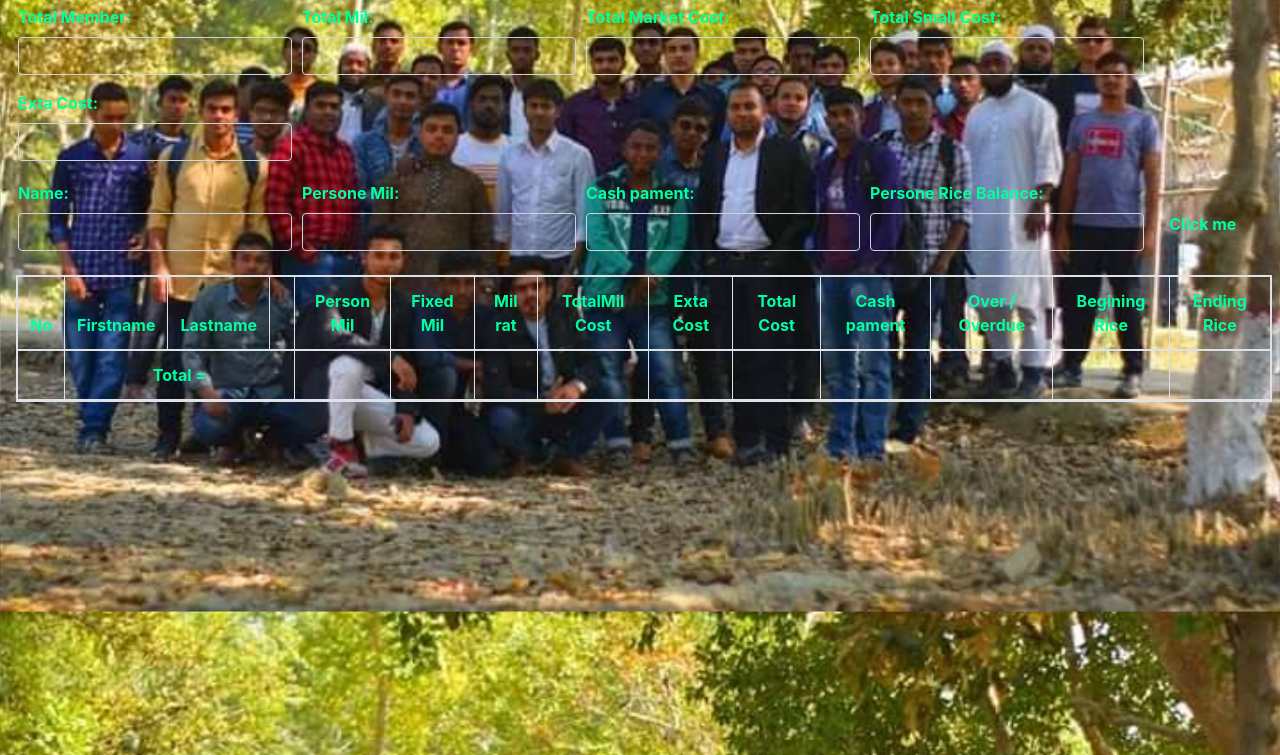
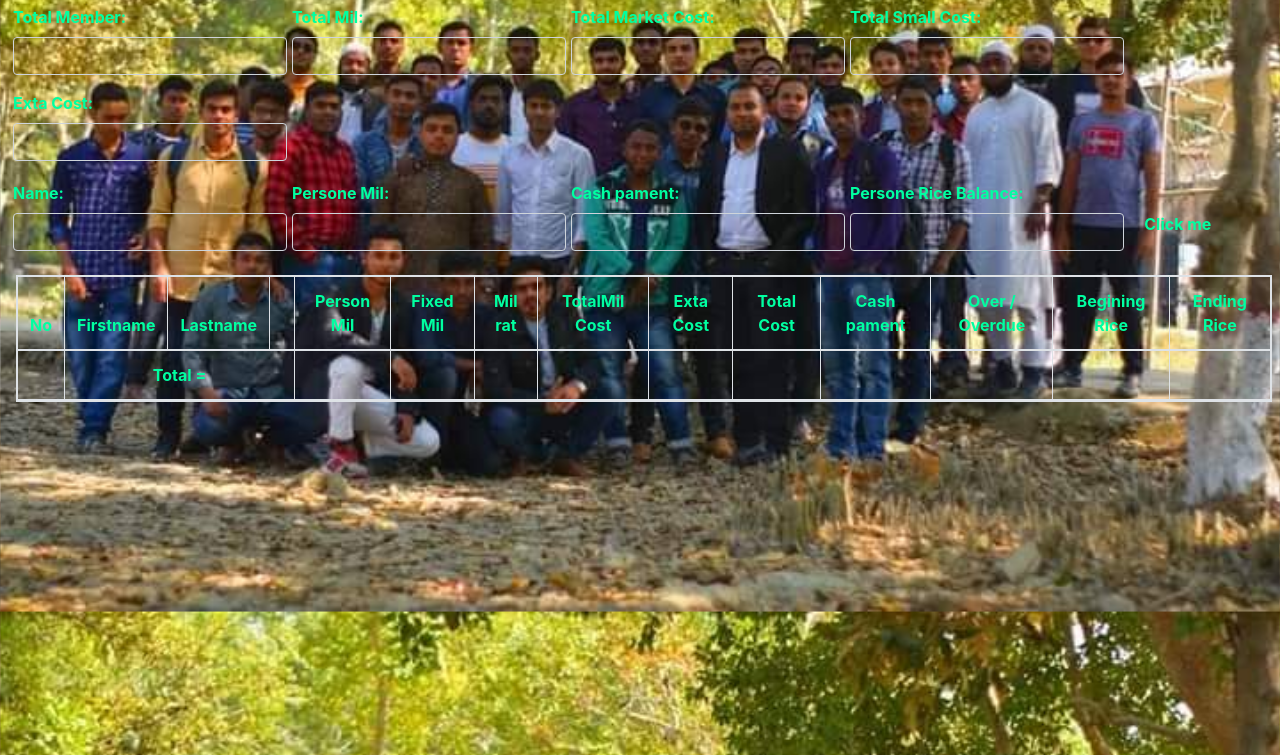
Before and after one commit to nazmulhasan21/Calculator-for-Mass-Maneger, a plain HTML site: page index.html in a window 1280 px wide. Shown: the part 45-800 px from the top of the page. Drawn offline with nearby package versions, Linux system fonts and the light colour scheme.

Commit message:
Add files via upload

```diff
--- a/style.css
+++ b/style.css
@@ -12,8 +12,24 @@ body{
 }
 
 
+
+/*****
+.messManagerdetials{
+    position: absolute;
+    right: 20px;
+    top: 136px;
+
+
+}
+.messManagerdetials h5, h5.time{
+    font-weight: bold;
+    color: black !important;
+}
+
+****/
+
 .form-group{
-    margin-left: 10px;
+    margin-left: 5px;
 }
 
 
```
